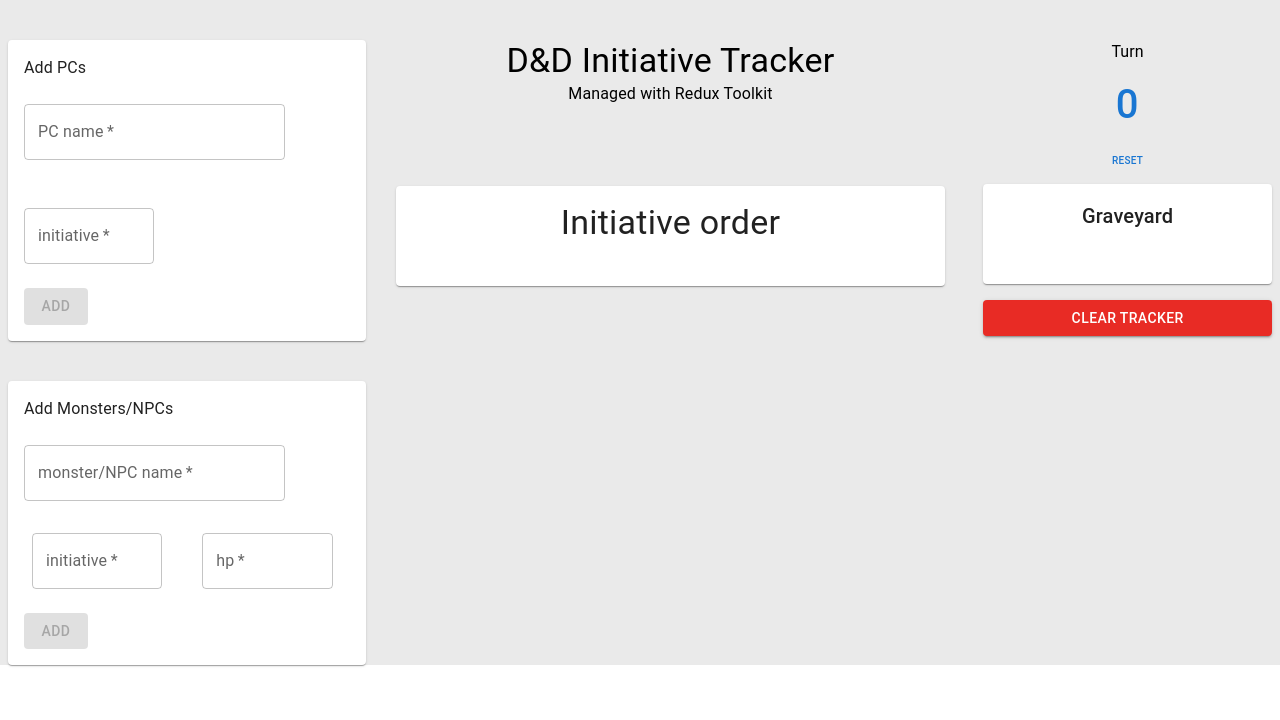
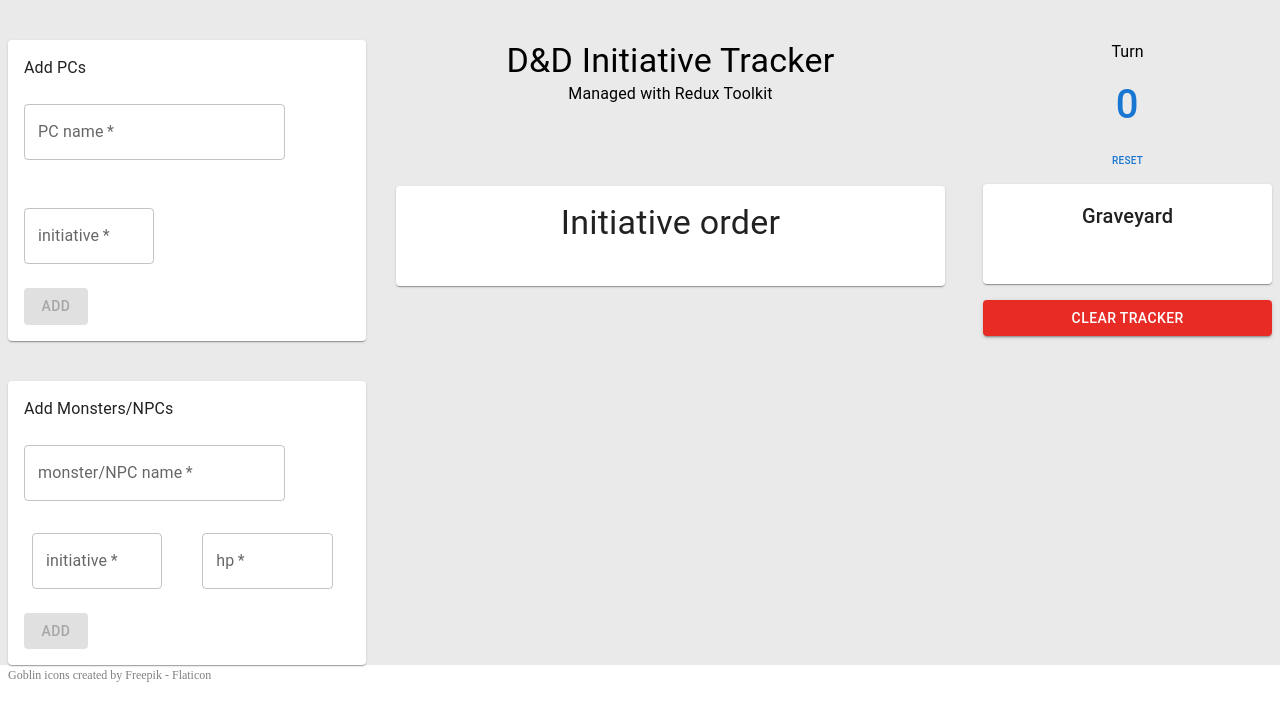
Before and after one commit to JoshKnight88/turn-tracker, a React (Create React App) app: page / in a window 1280 px wide. Shown: the top 720 px of the page. Built offline with nearby package versions, Linux system fonts and the light colour scheme.

Commit message:
icon credit

```diff
--- a/src/App.tsx
+++ b/src/App.tsx
@@ -1,8 +1,14 @@
 import { TurnTracker } from './turn-tracker';
-import './index.css'
+import './index.css';
+import { Footer } from './components/footer';
 
 function App() {
-  return <TurnTracker />;
+  return (
+    <>
+      <TurnTracker />
+      <Footer />
+    </>
+  );
 }
 
 export default App;
--- /dev/null
+++ b/src/components/footer/index.tsx
@@ -0,0 +1,14 @@
+import * as React from 'react';
+import { Link } from '@mui/material';
+
+export const Footer: React.FC = () => {
+  return (
+    <Link
+      sx={{ color: '#808080', textDecoration: 'none', fontSize: 12, ml: 1 }}
+      href='https://www.flaticon.com/free-icons/goblin'
+      title='goblin icons'
+    >
+      Goblin icons created by Freepik - Flaticon
+    </Link>
+  );
+};
```
Also changed, not shown: 1 other file (tests, documents, lock files or other folders).
